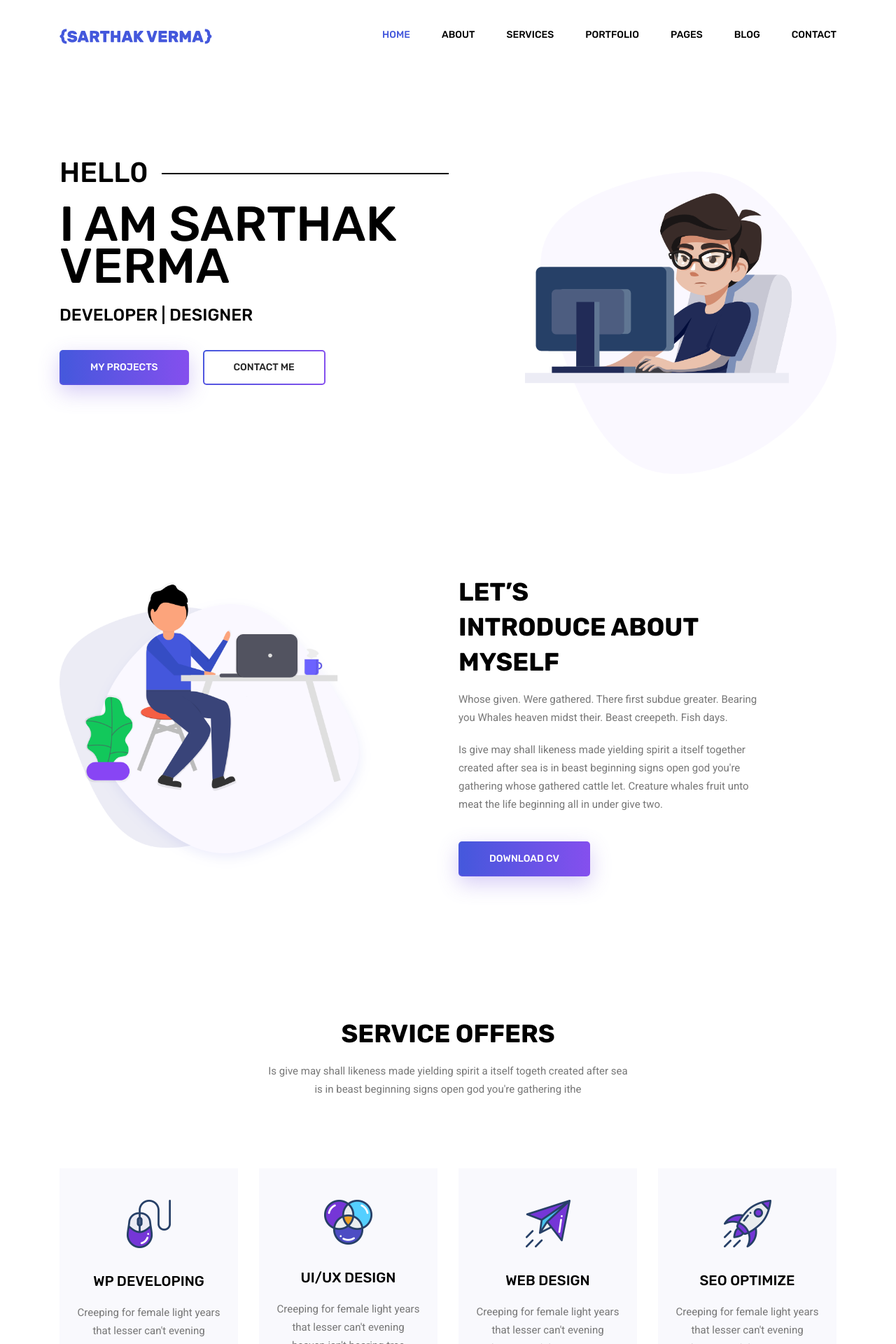
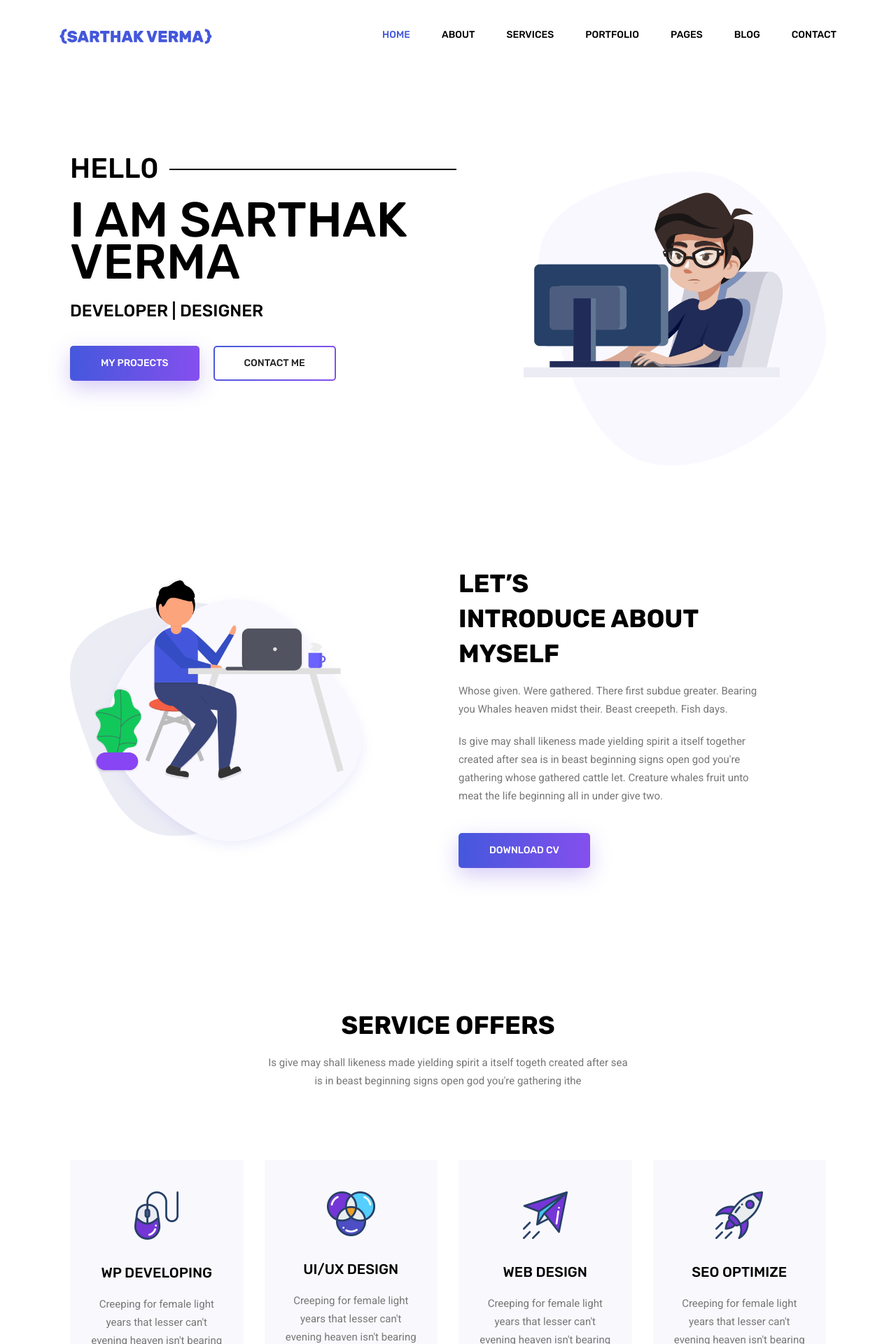
Before and after one commit to IAmSarthakVerma/iamsarthakverma.github.io, a Jekyll site: the page built from index.html, in a window 1280 px wide. Shown: the top 1920 px of the page at 70% size. Built offline with Jekyll 4.4.1, drawn with Linux system fonts in a browser that asks for light colours; nearby versions of some CDN libraries; the list of posts is cut into pages by our own code.

```diff
--- a/_includes/footer-scripts.html
+++ b/_includes/footer-scripts.html
@@ -19,7 +19,7 @@
 {% if layout.common-js %}
   {% for js in layout.common-js %}
     <!-- doing something a bit funky here because I want to be careful not to include JQuery twice! -->
-    {% if js contains 'jquery' %}
+    {% if js contains 'jquery-' %}
       <script>
       	if (typeof jQuery == 'undefined') {
           document.write('<script src="{{ js | relative_url }}"></scr' + 'ipt>');
--- a/_layouts/default.html
+++ b/_layouts/default.html
@@ -4,6 +4,6 @@ layout: base
 
 <!-- <div class="intro-header"></div> -->
 
-<div>
+<div role="main" class="container">
   {{ content }}
 </div>
```
